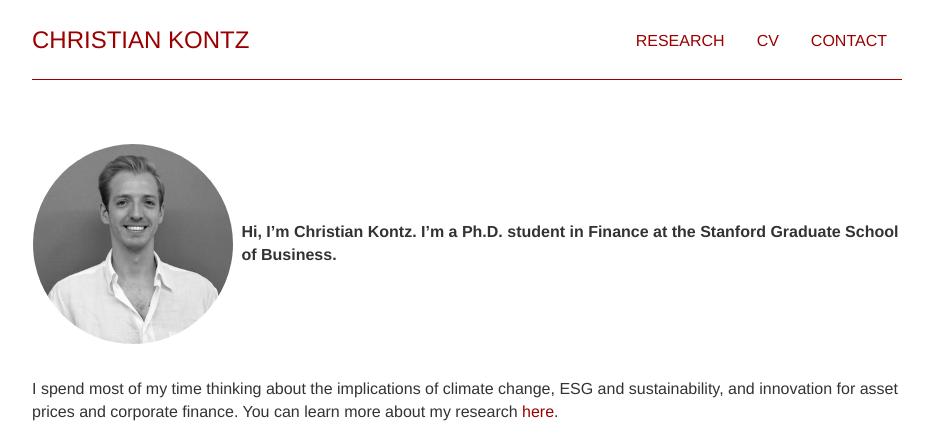
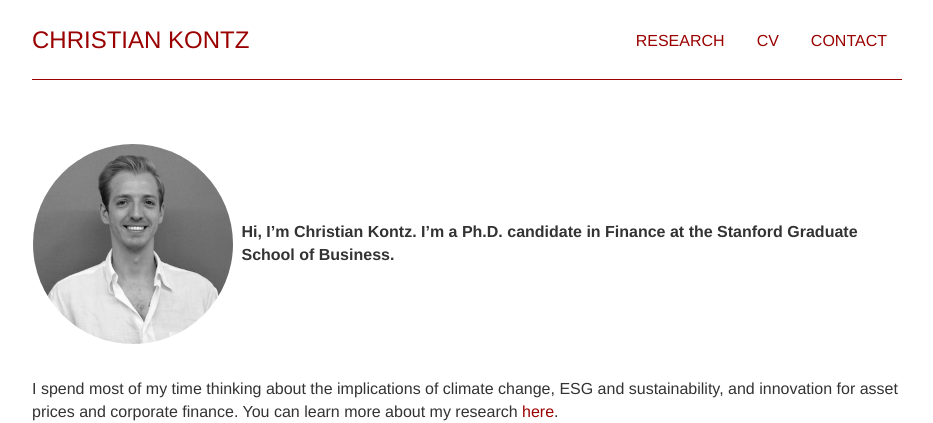
Before and after one commit to cg89x/cg89x.github.io, a Jekyll site: the page built from index.md, in a window 1280 px wide. Shown: the top 423 px of the page, without its empty margins (173-1106 px from the left). Built offline with Jekyll 4.4.1, drawn with Linux system fonts in a browser that asks for light colours; some web fonts are replaced.

Commit message:
Update index.md

```diff
--- a/index.md
+++ b/index.md
@@ -8,7 +8,7 @@ contact: passive
 ---
 <br>
 
-| ![Christian Kontz](img/ckontz-300px.png){:.img-circle avatar}{: style="max-width: 200px; height: auto;"}| | **Hi, I'm Christian Kontz. I'm a Ph.D. student in Finance at the Stanford Graduate School of Business.** |
+| ![Christian Kontz](img/ckontz-300px.png){:.img-circle avatar}{: style="max-width: 200px; height: auto;"}| | **Hi, I'm Christian Kontz. I'm a Ph.D. candidate in Finance at the Stanford Graduate School of Business.** |
 
 
 
```
